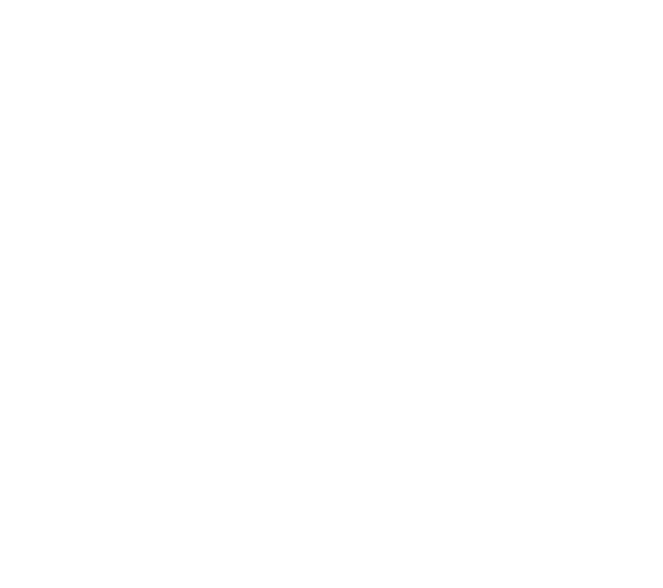
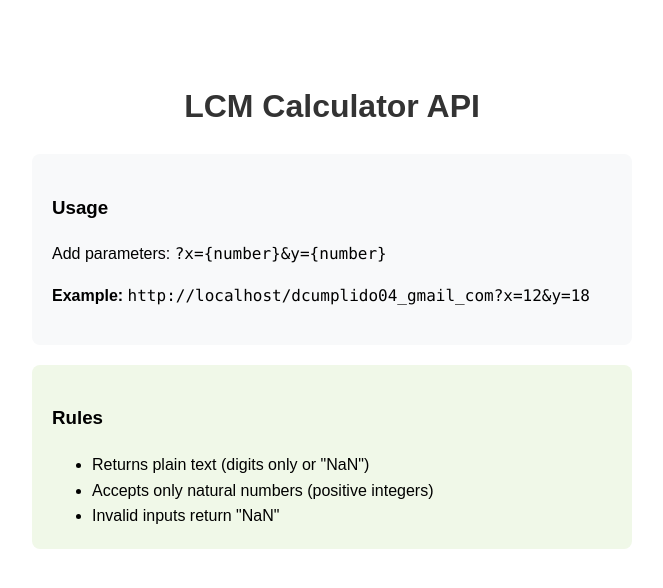
Before and after one commit to BODYSN4TCHER00/task3, a React (Create React App) app: page /dcumplido04_gmail_com in a window 1280 px wide. Shown: the top 588 px of the page, without its empty margins (308-971 px from the left). Built offline with nearby package versions, Linux system fonts and the light colour scheme.

Commit message:
fix/ sub routes

```diff
--- a/package.json
+++ b/package.json
@@ -2,7 +2,7 @@
   "name": "task3",
   "version": "0.1.0",
   "private": true,
-  "homepage": "/dcumplido04_gmail_com",
+  "homepage": "/",
   "dependencies": {
     "@testing-library/dom": "^10.4.1",
     "@testing-library/jest-dom": "^6.8.0",
--- a/src/App.js
+++ b/src/App.js
@@ -4,11 +4,10 @@
 
 function App() {
   return (
-    <Router basename="/dcumplido04_gmail_com">
+    <Router>
       <Routes>
-        <Route path="/" element={<LCMService />} />
-        {/* Redirección desde la raíz absoluta */}
-        <Route path="*" element={<Navigate to="/" replace />} />
+        <Route path="/dcumplido04_gmail_com" element={<LCMService />} />
+        <Route path="*" element={<Navigate to="/dcumplido04_gmail_com" replace />} />
       </Routes>
     </Router>
   );
```
